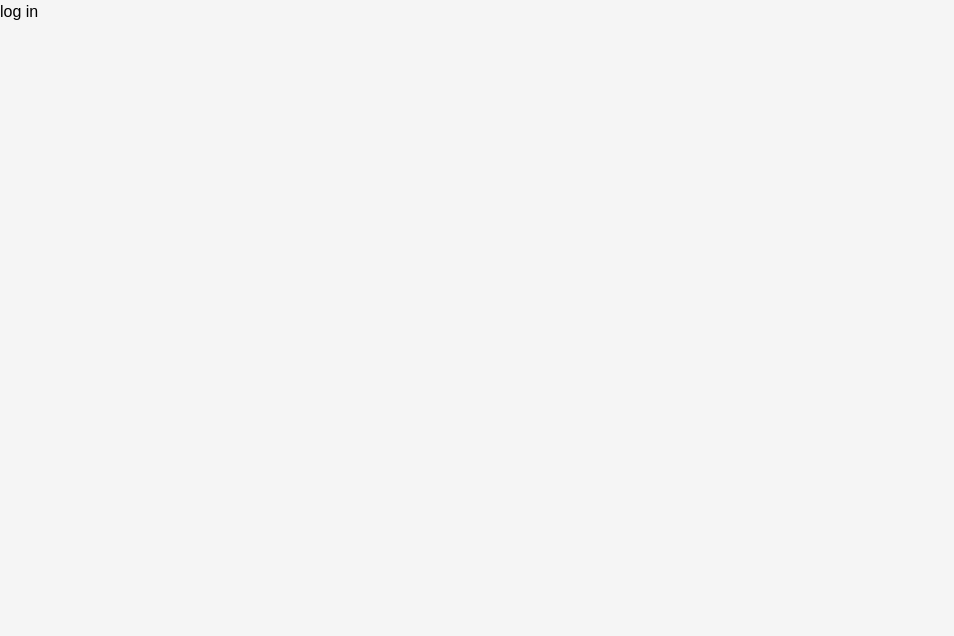
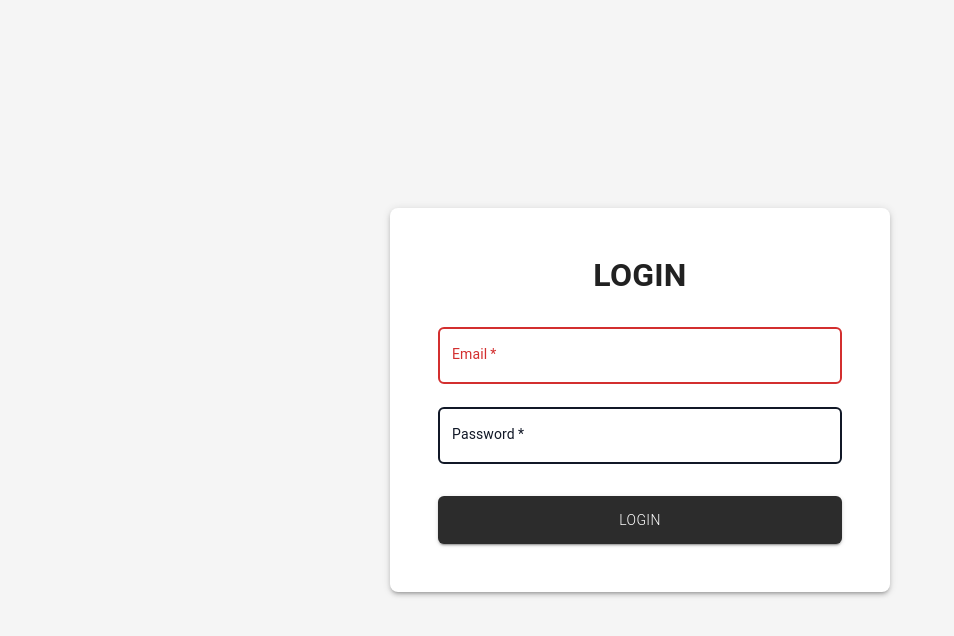
Before and after one commit to Otgon-Erdene-Otgonsukh/UoB-Proline-Taxi, a Next.js app: page /login in a window 1280 px wide. Shown: the top 636 px of the page, without its empty margins (0-954 px from the left). Built offline with nearby package versions, Linux system fonts and the light colour scheme.

Commit message:
log forgot page prototype

```diff
--- a/app/book/page.tsx
+++ b/app/book/page.tsx
@@ -1,6 +1,7 @@
 "use client";
 
 import { useState } from "react";
+import { FormControl, InputLabel, Select, MenuItem } from "@mui/material";
 
 export function BookingPage() {
   const [isManualChecked, setIsManualChecked] = useState(false);
@@ -19,23 +20,63 @@ export function BookingPage() {
         <form action="/" method="POST">
           {/*should go to some confirmed page or alike, currently goes to homepage*/}
           <div className="flex flex-col gap-4">
-              <div className={`flex flex-col ${(isManualChecked || isFlightChecked) ? "text-gray-400" : ""}`}>
-                <label htmlFor="commonLoc" className="mb-1 text-sm">
+            <div
+              className={`flex flex-col ${
+                isManualChecked || isFlightChecked ? "text-gray-400" : ""
+              }`}
+            >
+              <FormControl
+                fullWidth
+                disabled={isManualChecked || isFlightChecked}
+                sx={{
+                  "& .MuiOutlinedInput-root": {
+                    borderRadius: "0.375rem", // rounded
+                    fontSize: "0.875rem", // text-sm
+                    color: "#111827", // gray-900 text color
+                    "& fieldset": {
+                      borderWidth: "2px", // border-2
+                      borderColor: "#111827", // gray-900
+                    },
+
+                    "&.Mui-focused fieldset": {
+                      borderWidth: "2px",
+                      borderColor: "#111827", // gray-900
+                    },
+                  },
+                  "& .MuiInputLabel-root": {
+                    fontSize: "0.875rem", // text-sm
+                    color: "#111827", // gray-900
+                    "&.Mui-focused": {
+                      color: "#111827", // gray-900
+                    },
+                  },
+                  "& .MuiSelect-icon": {
+                    color: "#111827", // gray-900 dropdown arrow
+                  },
+                }}
+              >
+                <InputLabel id="commonLoc-label" className="text-sm">
                   Common pick-up locations
-                </label>
-                <select
+                </InputLabel>
+                <Select
+                  labelId="commonLoc-label"
                   id="commonLoc"
-                  className="border-2 rounded px-2 py-2"
-                  defaultValue="None"
-                  disabled={isManualChecked}
+                  label="Common pick-up locations"
+                  defaultValue=""
                 >
-                  <option>Queen's Building</option>
-                  <option>Will's Memorial</option>
-                  <option>Merchant Venturers Building</option>
-                  <option>Victoria Rooms</option>
-                  <option>Richmond Building</option>
-                </select>
-              </div>
+                  <MenuItem value="">
+                    <em>Select a location</em>
+                  </MenuItem>
+                  <MenuItem value="queens">Queen's Building</MenuItem>
+                  <MenuItem value="wills">Will's Memorial</MenuItem>
+                  <MenuItem value="merchant">
+                    Merchant Venturers Building
+                  </MenuItem>
+                  <MenuItem value="victoria">Victoria Rooms</MenuItem>
+                  <MenuItem value="richmond">Richmond Building</MenuItem>
+                </Select>
+              </FormControl>
+            </div>
             <div id="checkboxes" className="flex flex-row justify-start gap-6">
               <label
                 htmlFor="manual"
--- a/app/login/page.tsx
+++ b/app/login/page.tsx
@@ -1,7 +1,8 @@
+import Log from "@/component/Log_forgot"
 
 const page = () => {
   return (
-    <div>log in</div>
+    <div><Log logIn={true} forgot={false} codeSent={false} reset={false}/></div>
   )
 }
 
--- /dev/null
+++ b/component/Log_forgot.tsx
@@ -0,0 +1,149 @@
+"use client";
+
+import { useState } from "react";
+import { Box, Button, TextField, Typography, Paper } from "@mui/material";
+
+interface LogInPageStatus {
+  logIn: boolean;
+  forgot: boolean;
+  codeSent: boolean;
+  reset: boolean;
+}
+
+export default function LogInAndForgot({
+  logIn,
+  forgot,
+  codeSent,
+  reset,
+}: LogInPageStatus) {
+  const [email, setEmail] = useState("");
+  const [password, setPassword] = useState("");
+
+  const handleSubmit = (e: React.FormEvent) => {
+    e.preventDefault();
+    console.log("Login:", { email, password });
+  };
+
+  return (
+    logIn && (
+      <div className="flex min-h-screen justify-center items-center font-inter p-4">
+        <Paper
+          elevation={3}
+          sx={{
+            p: { xs: 4, sm: 5, md: 6 },
+            borderRadius: 2,
+            maxWidth: 500,
+            width: "100%",
+          }}
+        >
+          <Box component="form" onSubmit={handleSubmit}>
+            <Typography
+              variant="h4"
+              component="h1"
+              className="font-aleo"
+              sx={{
+                mb: 4,
+                textAlign: "center",
+                fontSize: { xs: "1.5rem", sm: "2rem" },
+                fontWeight: 600,
+              }}
+            >
+              LOGIN
+            </Typography>
+
+            <TextField
+              fullWidth
+              error
+              id="email"
+              label="Email"
+              type="email"
+              value={email}
+              onChange={(e) => setEmail(e.target.value)}
+              required
+              sx={{
+                mb: 3,
+                "& .MuiOutlinedInput-root": {
+                  borderRadius: "0.375rem",
+                  "& fieldset": {
+                    borderWidth: "2px",
+                    borderColor: "#111827",
+                  },
+                  "&:hover fieldset": {
+                    borderColor: "#111827",
+                  },
+                  "&.Mui-focused fieldset": {
+                    borderWidth: "2px",
+                    borderColor: "#111827",
+                  },
+                },
+                "& .MuiInputLabel-root": {
+                  fontSize: "0.875rem",
+                  color: "#111827",
+                  "&.Mui-focused": {
+                    color: "#111827",
+                  },
+                },
+              }}
+            />
+
+            <TextField
+              fullWidth
+              id="password"
+              label="Password"
+              type="password"
+              value={password}
+              onChange={(e) => setPassword(e.target.value)}
+              required
+              sx={{
+                mb: 4,
+                "& .MuiOutlinedInput-root": {
+                  borderRadius: "0.375rem",
+                  "& fieldset": {
+                    borderWidth: "2px",
+                    borderColor: "#111827",
+                  },
+                  "&:hover fieldset": {
+                    borderColor: "#111827",
+                  },
+                  "&.Mui-focused fieldset": {
+                    borderWidth: "2px",
+                    borderColor: "#111827",
+                  },
+                },
+                "& .MuiInputLabel-root": {
+                  fontSize: "0.875rem",
+                  color: "#111827",
+                  "&.Mui-focused": {
+                    color: "#111827",
+                  },
+                },
+              }}
+            />
+
+            <Button
+              fullWidth
+              type="submit"
+              variant="contained"
+              sx={{
+                bgcolor: "#2c2c2c",
+                color: "white",
+                py: 1.5,
+                borderRadius: "0.375rem",
+                textTransform: "none",
+                fontSize: "0.875rem",
+                fontWeight: 300,
+                "&:hover": {
+                  bgcolor: "#414040",
+                  transform: "scale(1.01)",
+                },
+                transition: "all 0.2s",
+              }}
+            >
+              LOGIN
+            </Button>
+          </Box>
+        </Paper>
+      </div>
+    )
+  );
+}
```
Also changed, not shown: package.json (+9 -6 lines), 1 other file (tests, documents, lock files or other folders).
